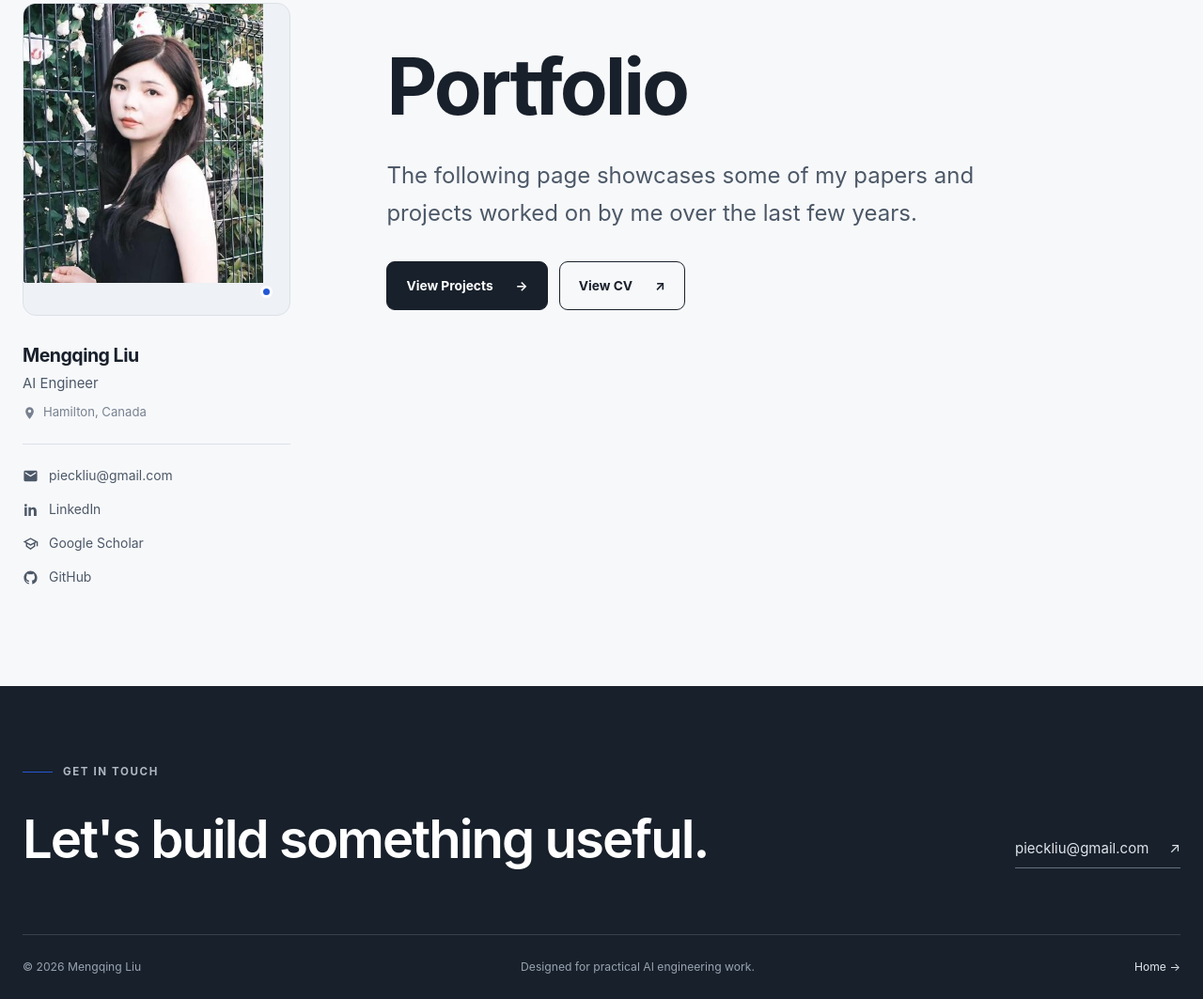
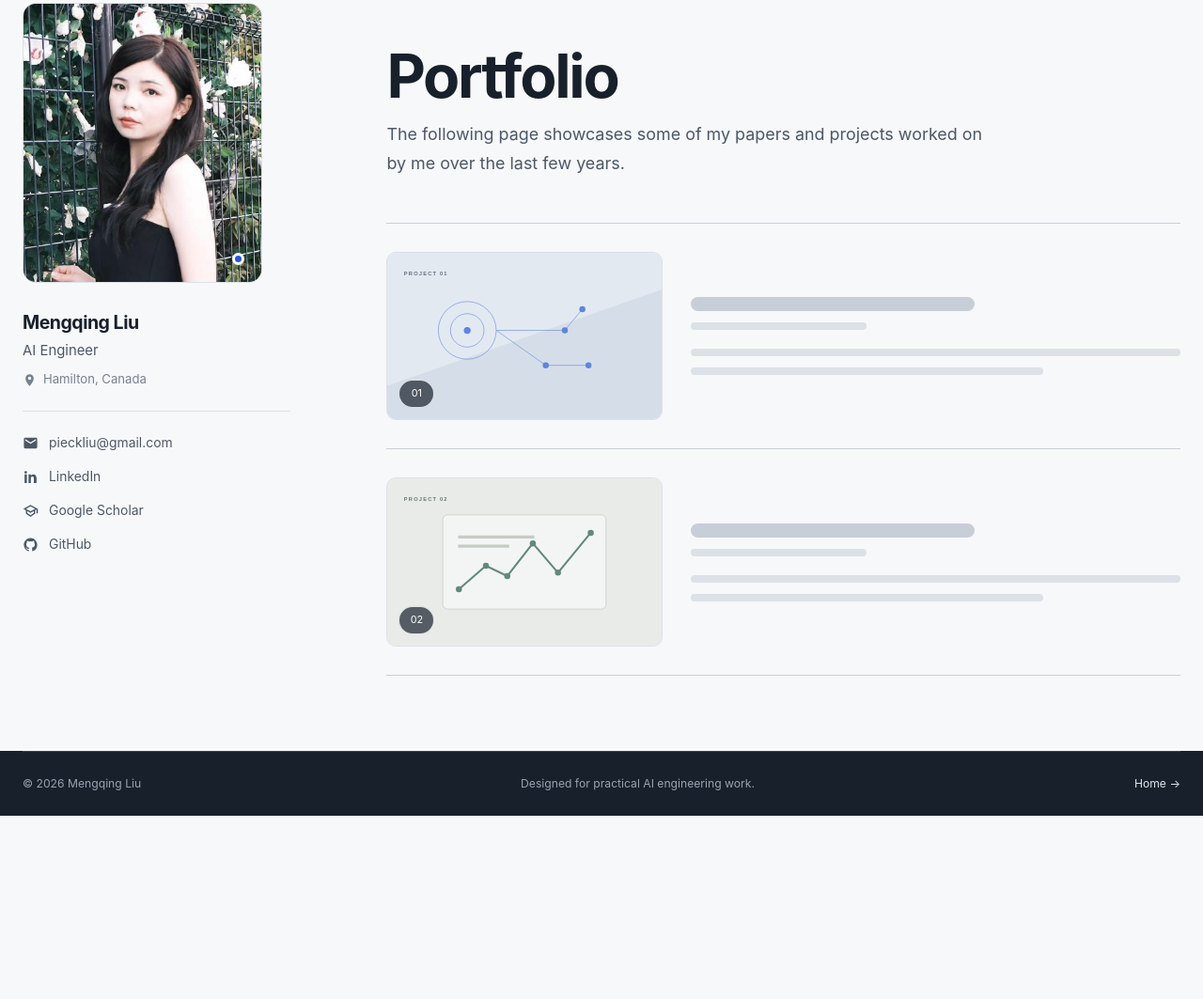
Before and after one commit to pieckliu/pieckliu.github.io, a plain HTML site: page index.html in a window 1280 px wide. Shown: the part 145-1208 px from the top of the page at 94% size. After the commit the page ends 1013 px from the top, so only its background shows below. Drawn offline with Linux system fonts and the light colour scheme.

Commit message:
change the layout of Home page

```diff
--- a/css/style.css
+++ b/css/style.css
@@ -59,8 +59,8 @@ h3 { font-size: 1.45rem; font-weight: 650; }
 .hero { min-height: 100vh; padding-top: calc(var(--header-height) + 72px); padding-bottom: 80px; }
 .hero-layout { display: grid; grid-template-columns: 285px minmax(0, 1fr); gap: clamp(56px, 8vw, 118px); align-items: start; }
 .profile-panel { position: sticky; top: calc(var(--header-height) + 40px); padding-bottom: 24px; }
-.profile-image-wrap { position: relative; overflow: hidden; aspect-ratio: 6 / 7; margin-bottom: 26px; border: 1px solid var(--line); border-radius: var(--radius); background: var(--panel); }
-.profile-image { width: 90%; height: 90%; object-fit: cover; }
+.profile-image-wrap { position: relative; width: min(100%, 255px); overflow: hidden; aspect-ratio: 6 / 7; margin-bottom: 26px; border: 1px solid var(--line); border-radius: var(--radius); background: var(--panel); }
+.profile-image { width: 100%; height: 100%; object-fit: cover; }
 .availability-dot { position: absolute; right: 18px; bottom: 18px; width: 13px; height: 13px; border: 3px solid #fff; border-radius: 50%; background: var(--accent); }
 .profile-identity { padding-bottom: 22px; border-bottom: 1px solid var(--line); }
 .profile-name { margin-bottom: 2px; font-size: 1.22rem; font-weight: 680; letter-spacing: -0.025em; }
@@ -72,19 +72,23 @@ h3 { font-size: 1.45rem; font-weight: 650; }
 .profile-meta a:hover { color: var(--accent); }
 .profile-meta svg { width: 17px; height: 17px; fill: currentColor; }
 .hero-content { padding-top: 42px; }
-.portfolio-title { margin-bottom: 28px; }
-.hero-description--lead { max-width: 680px; margin-bottom: 34px; color: var(--ink); font-size: clamp(1.15rem, 2vw, 1.5rem); line-height: 1.65; }
+.portfolio-title { margin-bottom: 11px; font-size: clamp(2.8rem, 5vw, 4.6rem); }
+.hero-description--lead { max-width: 650px; margin-bottom: 0; color: var(--ink); font-size: clamp(1rem, 1.4vw, 1.15rem); line-height: 1.7; }
+.home-project-list { margin-top: 48px; border-top: 1px solid var(--line-dark); }
+.home-project-item { display: grid; grid-template-columns: minmax(150px, 0.72fr) minmax(0, 1.28fr); gap: 30px; padding-block: 30px; border-bottom: 1px solid var(--line-dark); }
+.home-project-visual { position: relative; overflow: hidden; aspect-ratio: 18 / 11; border: 1px solid var(--line); border-radius: 10px; background: var(--panel); }
+.home-project-visual img { width: 100%; height: 100%; object-fit: cover; opacity: 0.7; }
+.home-project-visual span { position: absolute; bottom: 12px; left: 12px; display: grid; min-width: 38px; height: 30px; padding-inline: 10px; place-items: center; border: 1px solid rgba(255, 255, 255, 0.8); border-radius: 20px; background: rgba(24, 32, 43, 0.7); color: #fff; font-size: 0.68rem; backdrop-filter: blur(8px); }
+.home-project-content { display: flex; min-width: 0; flex-direction: column; justify-content: center; gap: 12px; }
+.home-project-line { display: block; width: 100%; height: 8px; border-radius: 999px; background: var(--line); }
+.home-project-line--title { width: 58%; height: 15px; background: var(--line-dark); }
+.home-project-line--meta { width: 36%; margin-bottom: 8px; }
+.home-project-line--short { width: 72%; }
 .eyebrow { display: flex; align-items: center; gap: 11px; margin-bottom: 30px; color: var(--ink-soft); font-size: 0.72rem; font-weight: 720; letter-spacing: 0.14em; text-transform: uppercase; }
 .eyebrow > span { width: 32px; height: 1px; background: var(--accent); }
 .hero-title-placeholder { margin-bottom: 15px; color: var(--accent); font-size: 0.78rem; font-weight: 720; letter-spacing: 0.11em; text-transform: uppercase; }
 .hero-intro { max-width: 720px; margin-bottom: 14px; color: var(--ink); font-size: clamp(1.25rem, 2.2vw, 1.8rem); line-height: 1.45; letter-spacing: -0.02em; }
 .hero-description { max-width: 650px; margin-bottom: 32px; color: var(--ink-soft); }
-.hero-actions { display: flex; flex-wrap: wrap; gap: 12px; margin-bottom: 54px; }
-.button { display: inline-flex; align-items: center; justify-content: center; gap: 24px; min-height: 52px; padding: 13px 20px; border: 1px solid var(--ink); border-radius: 9px; font-size: 0.86rem; font-weight: 680; transition: background 160ms ease, border-color 160ms ease, color 160ms ease, transform 160ms ease; }
-.button:hover { transform: translateY(-2px); }
-.button--primary { background: var(--ink); color: #fff; }
-.button--primary:hover { border-color: var(--accent); background: var(--accent); }
-.button--secondary:hover { background: var(--paper); }
 .focus-strip { display: grid; grid-template-columns: repeat(3, 1fr); margin: 0; padding: 0; border-top: 1px solid var(--line); border-bottom: 1px solid var(--line); }
 .focus-strip div { padding: 18px 16px; border-right: 1px solid var(--line); }
 .focus-strip div:first-child { padding-left: 0; }
@@ -165,12 +169,7 @@ h3 { font-size: 1.45rem; font-weight: 650; }
 .education-card dt { color: var(--ink-faint); font-size: 0.76rem; font-weight: 680; letter-spacing: 0.04em; text-transform: uppercase; }
 .education-card dd { margin: 0; color: var(--ink-soft); }
 
-.site-footer { padding-top: 82px; background: var(--ink); color: #fff; }
-.eyebrow--light { color: #aeb7c3; }
-.footer-main { display: grid; grid-template-columns: minmax(0, 1fr) auto; gap: 40px; align-items: end; padding-bottom: 70px; }
-.footer-main h2 { max-width: 760px; margin-bottom: 0; }
-.footer-email { display: flex; gap: 22px; align-items: center; padding-bottom: 8px; border-bottom: 1px solid #657080; color: #dfe4eb; font-size: 0.94rem; transition: border-color 160ms ease, color 160ms ease; }
-.footer-email:hover { border-color: #fff; color: #fff; }
+.site-footer { background: var(--ink); color: #fff; }
 .footer-bottom { display: flex; justify-content: space-between; gap: 24px; padding-block: 24px; border-top: 1px solid #38424f; color: #98a3b1; font-size: 0.76rem; }
 .footer-bottom p { margin-bottom: 0; }
 .footer-bottom a { color: #dfe4eb; }
@@ -208,13 +207,12 @@ h3 { font-size: 1.45rem; font-weight: 650; }
   .profile-meta a span { position: absolute; overflow: hidden; width: 1px; height: 1px; clip: rect(0 0 0 0); white-space: nowrap; }
   .profile-meta svg { width: 20px; height: 20px; }
   .hero-content { padding-top: 0; }
+  .home-project-item { grid-template-columns: minmax(130px, 0.8fr) minmax(0, 1.2fr); gap: 24px; }
   .section-heading--split, .research-layout { grid-template-columns: 1fr; gap: 14px; }
   .section-heading--split > p { max-width: 560px; }
   .project-grid { grid-template-columns: 1fr; }
   .section-heading--sticky { position: static; }
   .interest-card { margin-top: 30px; }
-  .footer-main { grid-template-columns: 1fr; }
-  .footer-email { width: fit-content; }
 }
 
 @media (max-width: 560px) {
@@ -226,8 +224,9 @@ h3 { font-size: 1.45rem; font-weight: 650; }
   .profile-panel { grid-template-columns: 108px minmax(0, 1fr); gap: 0 18px; }
   .profile-meta { gap: 18px; }
   .eyebrow { margin-bottom: 22px; font-size: 0.66rem; }
-  .hero-actions { display: grid; grid-template-columns: 1fr; }
-  .button { justify-content: space-between; width: 100%; }
+  .home-project-list { margin-top: 38px; }
+  .home-project-item { grid-template-columns: 1fr; gap: 18px; padding-block: 24px; }
+  .home-project-content { min-height: 112px; }
   .focus-strip { grid-template-columns: 1fr; }
   .focus-strip div, .focus-strip div:first-child { display: grid; grid-template-columns: 38px minmax(0, 1fr); gap: 8px; padding: 13px 0; border-right: 0; border-bottom: 1px solid var(--line); }
   .focus-strip div:last-child { border-bottom: 0; }
@@ -238,7 +237,6 @@ h3 { font-size: 1.45rem; font-weight: 650; }
   .publication-item { grid-template-columns: 1fr; gap: 10px; }
   .education-card { grid-template-columns: 1fr; padding: 24px; }
   .education-card dl div { grid-template-columns: 1fr; gap: 3px; }
-  .footer-main { padding-bottom: 48px; }
   .footer-bottom { flex-direction: column; gap: 7px; }
 }
 
--- a/index.html
+++ b/index.html
@@ -74,9 +74,33 @@
         <div class="hero-content">
           <h1 class="portfolio-title" id="hero-title">Portfolio</h1>
           <p class="hero-description hero-description--lead">The following page showcases some of my papers and projects worked on by me over the last few years.</p>
-          <div class="hero-actions">
-            <a class="button button--primary" href="#projects" data-page-link>View Projects <span aria-hidden="true">&#8594;</span></a>
-            <a class="button button--secondary" href="assets/files/cv.pdf" target="_blank" rel="noopener noreferrer">View CV <span aria-hidden="true">&#8599;</span></a>
+
+          <div class="home-project-list" aria-label="Project placeholders">
+            <article class="home-project-item" aria-label="Empty project entry 1">
+              <div class="home-project-visual" aria-hidden="true">
+                <img src="assets/images/projects/project-01-placeholder.svg" alt="" width="720" height="440">
+                <span>01</span>
+              </div>
+              <div class="home-project-content" aria-hidden="true">
+                <span class="home-project-line home-project-line--title"></span>
+                <span class="home-project-line home-project-line--meta"></span>
+                <span class="home-project-line"></span>
+                <span class="home-project-line home-project-line--short"></span>
+              </div>
+            </article>
+
+            <article class="home-project-item" aria-label="Empty project entry 2">
+              <div class="home-project-visual" aria-hidden="true">
+                <img src="assets/images/projects/project-02-placeholder.svg" alt="" width="720" height="440">
+                <span>02</span>
+              </div>
+              <div class="home-project-content" aria-hidden="true">
+                <span class="home-project-line home-project-line--title"></span>
+                <span class="home-project-line home-project-line--meta"></span>
+                <span class="home-project-line"></span>
+                <span class="home-project-line home-project-line--short"></span>
+              </div>
+            </article>
           </div>
         </div>
       </div>
@@ -235,10 +259,6 @@
   </main>
 
   <footer class="site-footer">
-    <div class="page-shell footer-main">
-      <div><p class="eyebrow eyebrow--light"><span></span> Get In Touch</p><h2>Let's build something useful.</h2></div>
-      <a class="footer-email" href="mailto:pieckliu@gmail.com">pieckliu@gmail.com <span aria-hidden="true">&#8599;</span></a>
-    </div>
     <div class="page-shell footer-bottom">
       <p>&copy; <span data-current-year></span> Mengqing Liu</p><p>Designed for practical AI engineering work.</p><a href="#home" data-page-link>Home <span aria-hidden="true">&#8594;</span></a>
     </div>
```
